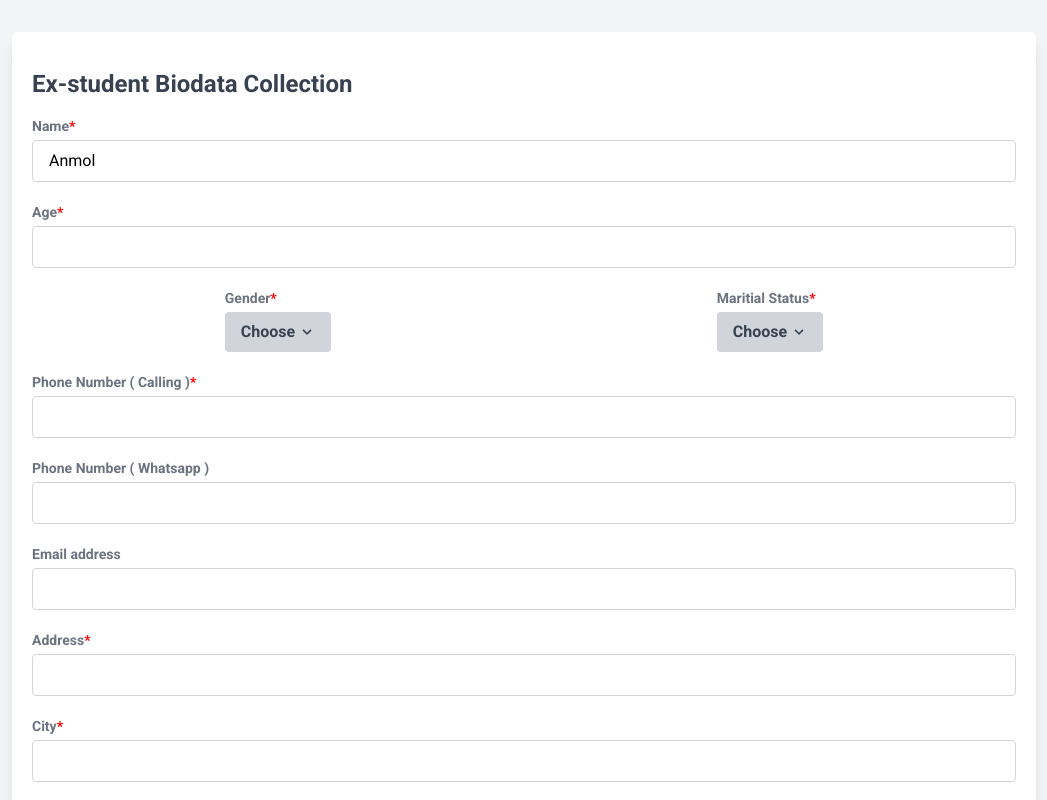
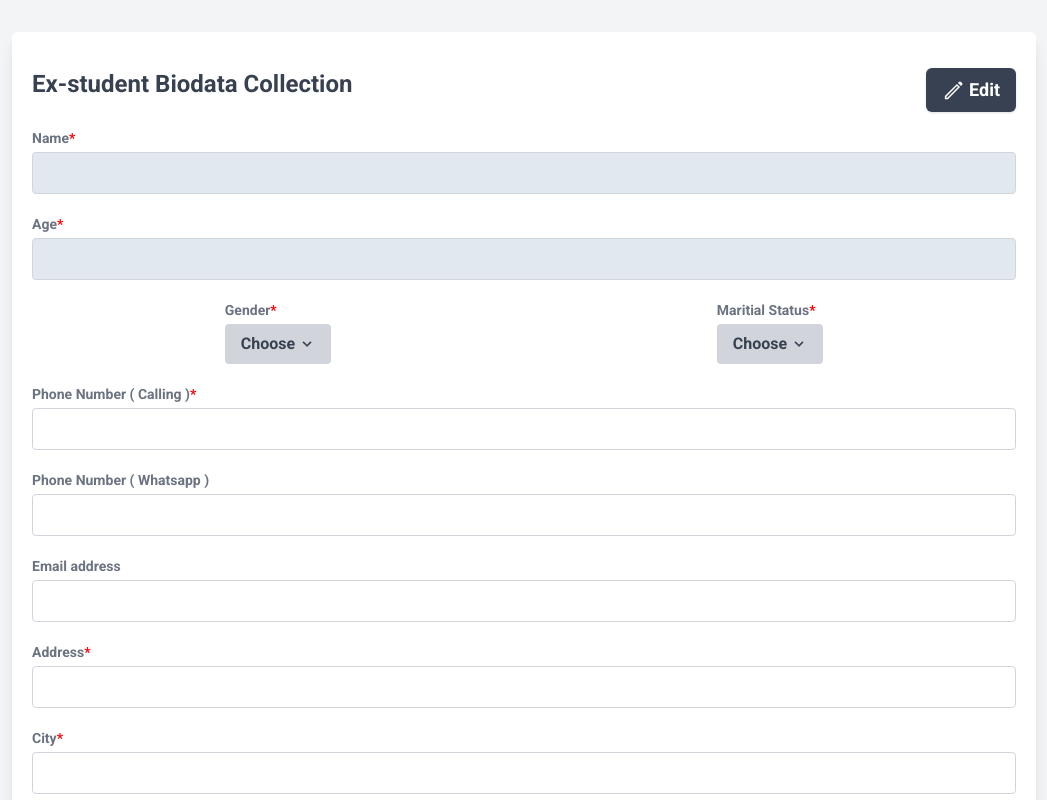
Before and after one commit to The-Anmol/react_ex-student_biodata, a React (Create React App) app: page /edit in a window 1280 px wide. Shown: the top 800 px of the page, without its empty margins (116-1163 px from the left). Built offline with nearby package versions, Linux system fonts and the light colour scheme.

Commit message:
add : svg's to edit.js

```diff
--- a/src/Edit.js
+++ b/src/Edit.js
@@ -1,49 +1,44 @@
-import React from 'react';
+import React, { useState  } from 'react'
 import "./Form.css";
 
 
 const Edit = () => {
 
-// const inputs = document.querySelectorAll("input");
-// const requiredInputs = document.querySelectorAll('[required]');
-// function disable(){
-//   for(let i =0 ; i<inputs.length ; i++ ){
-//     inputs[i].setAttribute("disabled","true");
-//     inputs[i].removeAttribute("required");
-//   }
-// }
-// function enabled(){
-//   for(let i =0 ; i<inputs.length ; i++ ){
-//     inputs[i].setAttribute("disabled","false");
-//   }
-// }
+  let [ isDisabled , setIsDisabled ] = useState(true);
+  function disableInput(){
+    setIsDisabled(!isDisabled);
+    console.log(isDisabled);
+  }
+  function enableInput(){
+    setIsDisabled(!isDisabled);
+    console.log(isDisabled);
+    console.log("Edit Clicked");
+  }
 
   return (
     <>
-        <div className="flex items-center min-h-screen p-8 bg-gray-100 lg:justify-center" id='formBase'>
+        <div className="flex items-center min-h-screen p-8 bg-gray-100 lg:justify-center" id='formBase' onLoad={disableInput}>
       <div className="flex flex-col flex-1 overflow-hidden bg-white rounded-md shadow-lg max  md:flex-1 lg:max-w-screen-lg" >
         {/* Ex-student Biodata Collection */}
         <div className="p-5 bg-white md:flex-1">
-          <h1 className="my-4 text-2xl font-semibold text-gray-700">Ex-student Biodata Collection </h1>
+              <h1 className=" flex justify-between my-4 text-2xl font-semibold text-gray-700">Ex-student Biodata Collection
+                  <button type="submit" onClick={enableInput} className="w-fit flex justify-between px-4 py-2 m-0 text-lg font-semibold text-white transition-colors duration-300 bg-gray-700 rounded-md shadow hover:bg-slate-800 focus:outline-none focus:ring-blue-200 focus:ring-4">
+                  <img className='self-center mr-1' src="./Asset/Icon/edit-white.svg" height={23} width={23} alt="" />Edit
+                  </button>
+              </h1>
           <form action="#" className="flex flex-col space-y-5">
             {/* Name */}
             <div className="flex flex-col space-y-1">
-              <label htmlFor="name" className="text-sm font-semibold text-gray-500 required">Name</label>
-              <input type="text"  value="Anmol"
-                id="name" className="px-4 py-2 transition duration-300 border border-gray-300 rounded focus:border-transparent focus:outline-none focus:ring-4 focus:ring-blue-200"
-              />
+              <label  htmlFor="name" className="text-sm font-semibold text-gray-500 readOnly required">Name</label>
+              <input type="text" id="name" className="px-4 py-2 transition duration-300 border border-gray-300 rounded focus:border-transparent focus:outline-none focus:ring-4 focus:ring-blue-200"
+               disabled={`${ isDisabled ? "true" : "false" } `} />
             </div>
             {/* Age */}
             <div className="flex flex-col space-y-1">
               <div className="flex items-center justify-between">
                 <label htmlFor="age" className="text-sm font-semibold text-gray-500 required">Age</label>
               </div>
-              <input
-                type="number"
-                id="age"
-
-                required
-                className="px-4 py-2 transition duration-300 border border-gray-300 rounded focus:border-transparent focus:outline-none focus:ring-4 focus:ring-blue-200"
+              <input type="number" disabled={`${ isDisabled ? "true" : "false" } `}  id="age" className="px-4 py-2 transition duration-300 border border-gray-300 rounded focus:border-transparent focus:outline-none focus:ring-4 focus:ring-blue-200"
               />
             </div>
             {/* Gender And MArtial Status */}
@@ -640,21 +635,10 @@ const Edit = () => {
                 className="px-4 py-2 transition duration-300 border border-gray-300 rounded focus:border-transparent focus:outline-none focus:ring-4 focus:ring-blue-200"
               />
             </div>
-            <span className='grid grid-cols-2 gap-8 '>
-            <div>
-              <button
-                type="submit"
-                className="w-full px-4 py-2 text-lg font-semibold text-white transition-colors duration-300 bg-slate-700 rounded-md shadow hover:bg-slate-800 focus:outline-none focus:ring-blue-200 focus:ring-4"
-              >
-                Edit
-              </button>
-            </div>
-            <div>
-              <button
-                type="submit"
-                className="w-full px-4 py-2 text-lg font-semibold text-white transition-colors duration-300 bg-blue-500 rounded-md shadow hover:bg-blue-600 focus:outline-none focus:ring-blue-200 focus:ring-4"
-              >
-                Save
+            <span className=''>
+            <div className='flex justify-center'>
+              <button type="submit" className="flex w-max px-6 py-2 text-lg font-semibold text-white transition-colors duration-300 bg-blue-500 rounded-md shadow hover:bg-blue-600 focus:outline-none focus:ring-blue-200 focus:ring-4">
+              <img className='self-center mr-2' src="./Asset/Icon/save.svg" height={23} width={23} alt="" />Save
               </button>
             </div>
             </span>
@@ -669,5 +653,4 @@ const Edit = () => {
 }
 
 
-
 export default Edit ;
--- a/src/Form.js
+++ b/src/Form.js
@@ -27,9 +27,7 @@ const Form = () => {
               </div>
               <input
                 type="number"
-                id="age"
-
-                required
+                id="age" required
                 className="px-4 py-2 transition duration-300 border border-gray-300 rounded focus:border-transparent focus:outline-none focus:ring-4 focus:ring-blue-200"
               />
             </div>
@@ -498,7 +496,7 @@ const Form = () => {
           <form action="#" className="flex flex-col space-y-5">
             {/* Qualifications Completed (Degrees, Diplomas etc.) */}
             <div className="flex flex-col space-y-1">
-              <label htmlFor="  " className="text-sm font-semibold text-gray-500 required">Qualifications Completed (Degrees, Diplomas etc.)</label>
+              <label className="text-sm font-semibold text-gray-500 required">Qualifications Completed (Degrees, Diplomas etc.)</label>
               <input
                 type="text"
                 id="qualifications-completed"
@@ -560,23 +558,18 @@ const Form = () => {
                 className="px-4 py-2 transition duration-300 border border-gray-300 rounded focus:border-transparent focus:outline-none focus:ring-4 focus:ring-blue-200"
               />
             </div>
+          </form>
+        </div>
             {/* Sewa Details*/}
         <div className="p-5 bg-white md:flex-1">
           <h1 className="my-4 text-2xl font-semibold text-gray-700">Sewa Details</h1>
           <form action="#" className="flex flex-col space-y-5">
-
             {/* Your skills, areas of expertise (that you could aid in.) */}
             <div className="flex flex-col space-y-1">
               <div className="flex items-center justify-between">
                 <label htmlFor="skills" className="text-sm font-semibold text-gray-500 required">Your skills, areas of expertise (that you could aid in.)</label>
               </div>
-              <input
-                type="text"
-                id="skills"
-
-                required
-                className="px-4 py-2 transition duration-300 border border-gray-300 rounded focus:border-transparent focus:outline-none focus:ring-4 focus:ring-blue-200"
-              />
+              <input type="text" id="skills" required className="px-4 py-2 transition duration-300 border border-gray-300 rounded focus:border-transparent focus:outline-none focus:ring-4 focus:ring-blue-200"/>
             </div>
             {/* Are you already a member of any pakki sammitti/sewa group? */}
             <div className="flex flex-col space-y-1">
@@ -595,52 +588,30 @@ const Form = () => {
             {/* Any other information you want to share! (For eg. Achievements, Research experience, Sports or other awards) */}
             <div className="flex flex-col space-y-1">
               <label htmlFor="another-info" className="text-sm font-semibold text-gray-500 required">Any other information you want to share! (For eg. Achievements, Research experience, Sports or other awards)</label>
-              <input
-                type="text"
-                id="another-info"
-
-                required
-                className="px-4 py-2 transition duration-300 border border-gray-300 rounded focus:border-transparent focus:outline-none focus:ring-4 focus:ring-blue-200"
-              />
+              <input type="text" id="another-info" required className="px-4 py-2 transition duration-300 border border-gray-300 rounded focus:border-transparent focus:outline-none focus:ring-4 focus:ring-blue-200" />
             </div>
             {/* Link to your CV/Resume/Portfolio etc. (only if you wish to. You can upload on Google Drive and share the link!) */}
             <div className="flex flex-col space-y-1">
-              <label htmlFor="resume-link-label" className="text-sm font-semibold text-gray-500">Link to your CV/Resume/Portfolio etc. (only if you wish to. You can upload on Google Drive and share the link!)
-</label>
-              <input
-                type="text"
-                name="resume-link-input"
-
-                className="px-4 py-2 transition duration-300 border border-gray-300 rounded focus:border-transparent focus:outline-none focus:ring-4 focus:ring-blue-200"
-              />
+              <label htmlFor="resume-link-label" className="text-sm font-semibold text-gray-500">Link to your CV/Resume/Portfolio etc. (only if you wish to. You can upload on Google Drive and share the link!)</label>
+              <input type="text" name="resume-link-input" className="px-4 py-2 transition duration-300 border border-gray-300 rounded focus:border-transparent focus:outline-none focus:ring-4 focus:ring-blue-200"/>
             </div>
             {/* Suggestions for Dera/Sewa (that could be implemented) */}
             <div className="flex flex-col space-y-1">
               <div className="flex items-center justify-between">
                 <label htmlFor="suggestion" className="text-sm font-semibold text-gray-500 required">Suggestions for Dera/Sewa (that could be implemented)</label>
               </div>
-              <input
-                type="text"
-                id="suggestion"
-
-                required
-                className="px-4 py-2 transition duration-300 border border-gray-300 rounded focus:border-transparent focus:outline-none focus:ring-4 focus:ring-blue-200"
-              />
+              <input type="text" id="suggestion" required className="px-4 py-2 transition duration-300 border border-gray-300 rounded focus:border-transparent focus:outline-none focus:ring-4 focus:ring-blue-200"/>
             </div>
+          </form>
             <span className='grid grid-cols-1 gap-8   '>
-              <button
-                type="submit"
-                className="w-full px-4 py-2 text-lg font-semibold text-white transition-colors duration-300 bg-blue-500 rounded-md shadow hover:bg-blue-600 focus:outline-none focus:ring-blue-200 focus:ring-4"
-              >
+              <button type="submit" className="w-full px-4 py-2 text-lg font-semibold text-white transition-colors duration-300 bg-blue-500 rounded-md shadow hover:bg-blue-600 focus:outline-none focus:ring-blue-200 focus:ring-4">
                 Submit
               </button>
             </span>
-          </form>
         </div>
-          </form>
-        </div>
+
       </div>
-    </div>
+      </div>
     </>
   )
 }
```
Also changed, not shown: public/Asset/Icon/edit-white.svg (added), public/Asset/Icon/save.svg (added).
